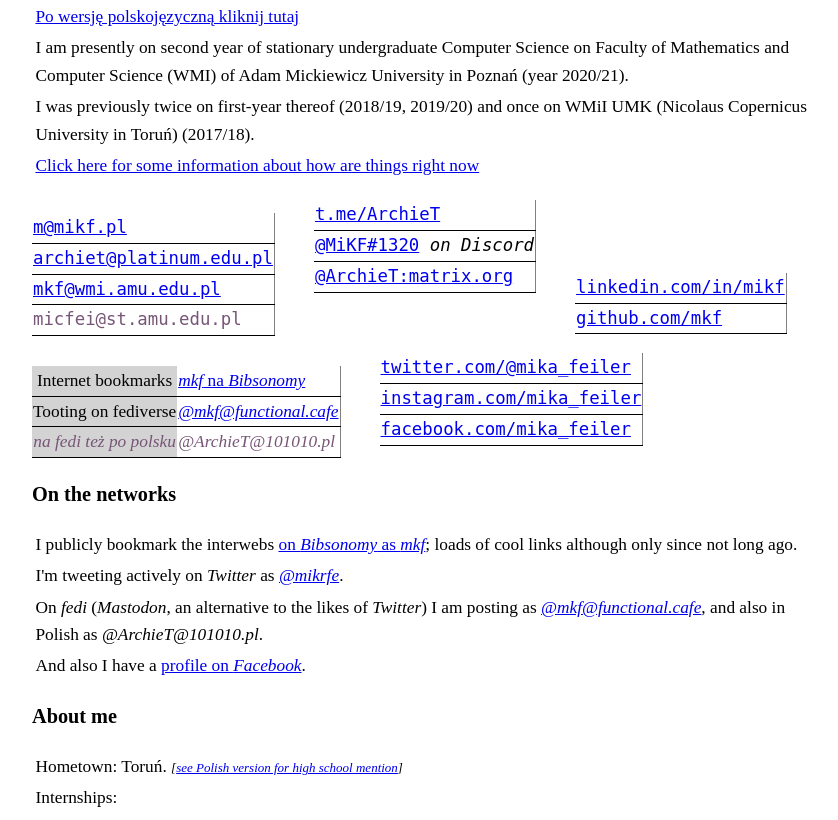
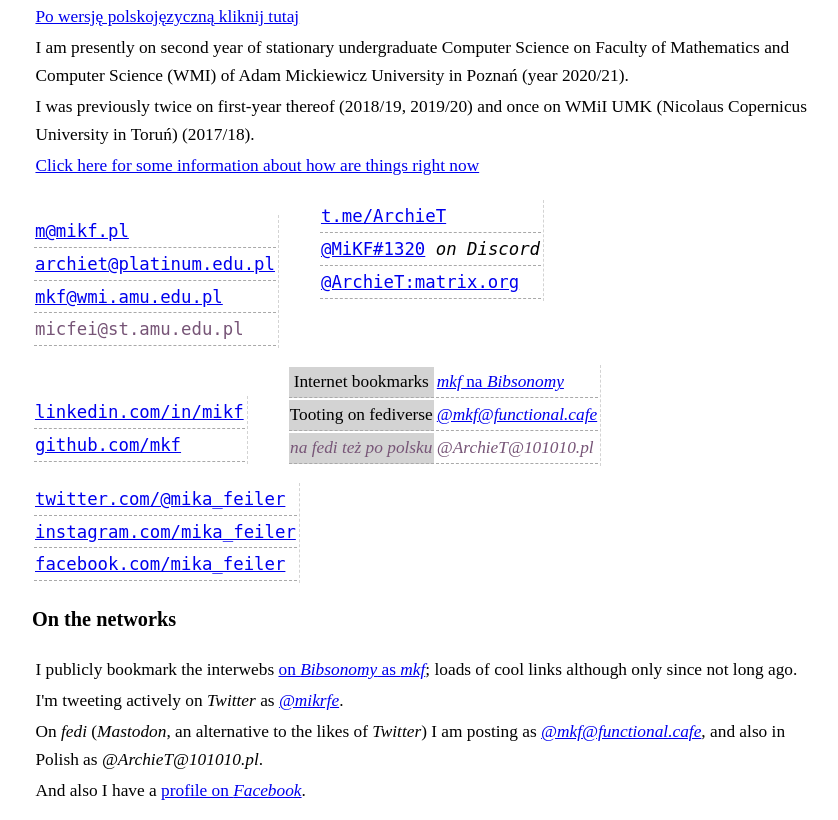
Before and after one commit to mkf/website-archiet, a PHP site: page /index.en.html in a window 1280 px wide. Shown: the part 178-998 px from the top of the page, without its empty margins (208-1046 px from the left). Run offline with PHP 8.4, Linux system fonts and the light colour scheme.

Commit message:
contactme dashed lightgray

```diff
--- a/styles.css
+++ b/styles.css
@@ -27,12 +27,11 @@ ul {
 table.contactme {
     margin-top: 1em;
     display: inline-table;
-    border-right: 1pt groove gray;
-    border-collapse: collapse;
+    border-right: 1pt dashed lightgray;
     margin-right: 2em;
 }
 table.contactme tr td,th {
-    border-bottom: 1pt solid black;
+    border-bottom: 1pt dashed darkgray;
 }
 table.contactme th {
     background-color: lightgray;
```
